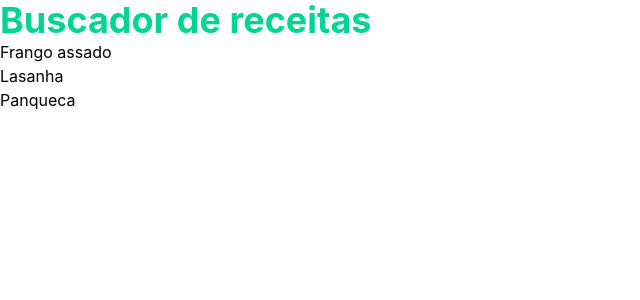
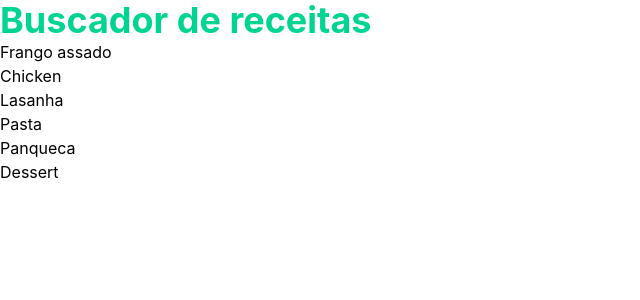
Before and after one commit to vj-tech-examples/semana2, a React (Vite) app in the folder semana04/: page / in a window 1280 px wide. Shown: the top 300 px of the page, without its empty margins (0-640 px from the left). Built offline with nearby package versions, Linux system fonts and the light colour scheme.

Commit message:
adiciona prop categoria ao RecipeCard

```diff
--- a/semana04/src/App.jsx
+++ b/semana04/src/App.jsx
@@ -4,9 +4,9 @@ function App() {
   return (
     <div>
       <h1 className="text-4xl font-bold text-emerald-400">Buscador de receitas</h1>
-      <RecipeCard nome="Frango assado" />
-      <RecipeCard nome="Lasanha" />
-      <RecipeCard nome="Panqueca" />
+      <RecipeCard nome="Frango assado" categoria="Chicken" />
+      <RecipeCard nome="Lasanha" categoria="Pasta" />
+      <RecipeCard nome="Panqueca" categoria="Dessert" />
     </div>
   )
 }
--- a/semana04/src/RecipeCard.jsx
+++ b/semana04/src/RecipeCard.jsx
@@ -1,7 +1,8 @@
-function RecipeCard({ nome }) {
+function RecipeCard({ nome, categoria }) {
   return (
     <div>
       <h2>{nome}</h2>
+      <p>{categoria}</p>
     </div>
   )
 }
```
